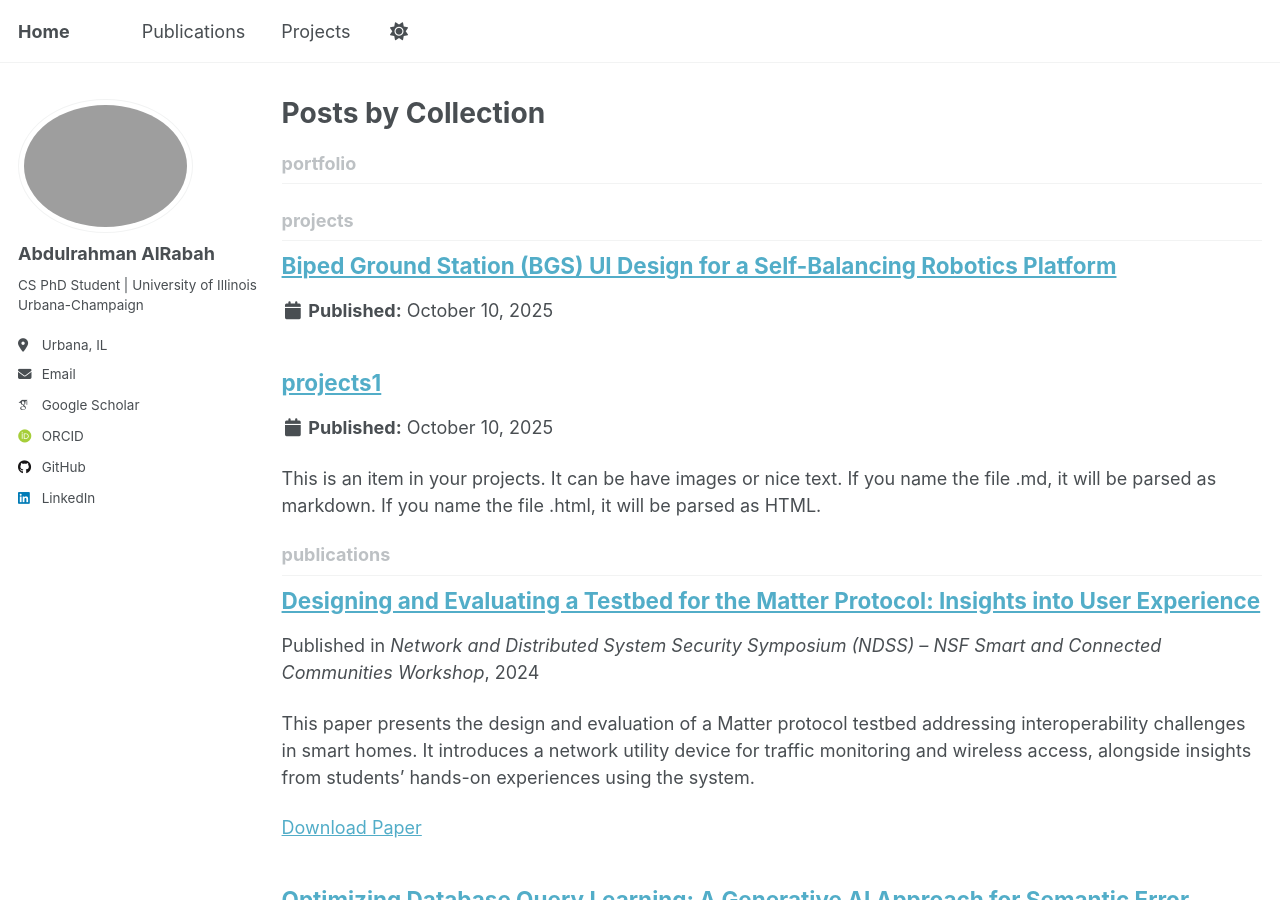
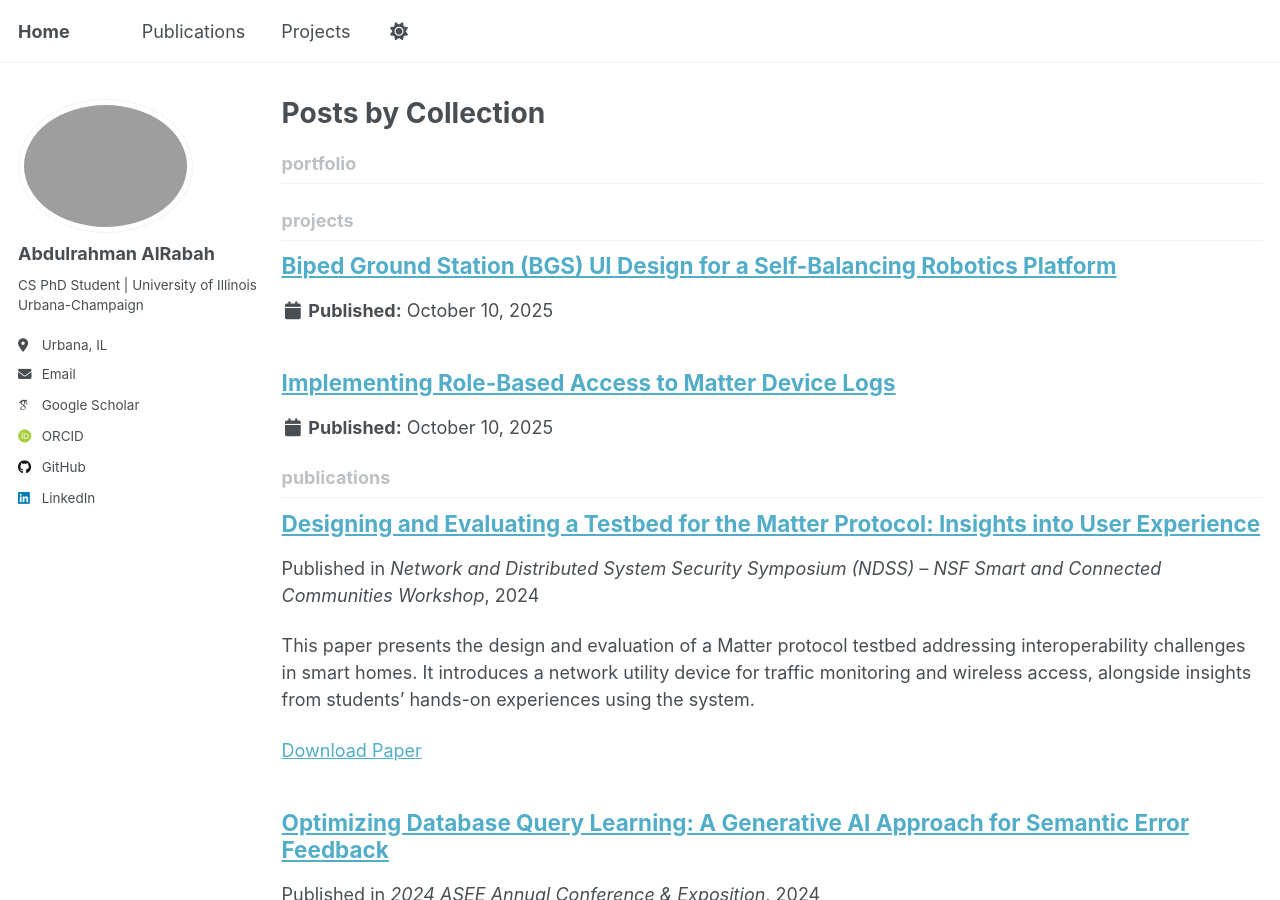
Before and after one commit to aalrabah/aalrabah.github.io, a Jekyll site: the page built from _pages/collection-archive.html, in a window 1280 px wide and 900 px high. Built offline with Jekyll 4.4.1, drawn with Linux system fonts in a browser that asks for light colours; some web fonts are replaced; a script that is not in the unit is left out.

Commit message:
Revise project title and enhance project details
Updated project title and added detailed project description about role-based access control implementation for Matter device logs.

```diff
--- a/_projects/projects-1.md
+++ b/_projects/projects-1.md
@@ -1,6 +1,13 @@
 ---
-title: "projects1"
+title: "Implementing Role-Based Access to Matter Device Logs"
 collection: projects
+excerpt: ""
 ---
 
-This is an item in your projects. It can be have images or nice text. If you name the file .md, it will be parsed as markdown. If you name the file .html, it will be parsed as HTML.
+As part of the CS 598 IoT Security and Privacy course at the University of Illinois Urbana-Champaign, our team — Abdulrahman AlRabah, Ben Civjan, Shalni Sundram, and Sam Yuan — developed a system that introduces role-based access control to the Matter smart home protocol. The project addressed the lack of fine-grained permissions and consistent logging within smart home environments by extending Matter’s Home Assistant integration. Our implementation enriched Matter’s device logs with structured metadata, enabling controlled visibility based on user roles and permissions, and provided a web interface for managing user groups and viewing filtered logs directly within Home Assistant. The project was tested in collaboration with Dartmouth’s IoT research lab, where it successfully demonstrated secure and scalable access to Matter device data. This work was later presented at the **SDIoTSec’24 Workshop**, where it **won the Distinguished Paper Award** for its research contribution and implementation quality.
+
+---
+
+<div style="text-align:center; margin-top:20px;">
+  <img src="/images/access-control-architecture.png" alt="Access Control Architecture" width="600"/>
+</div>
```
